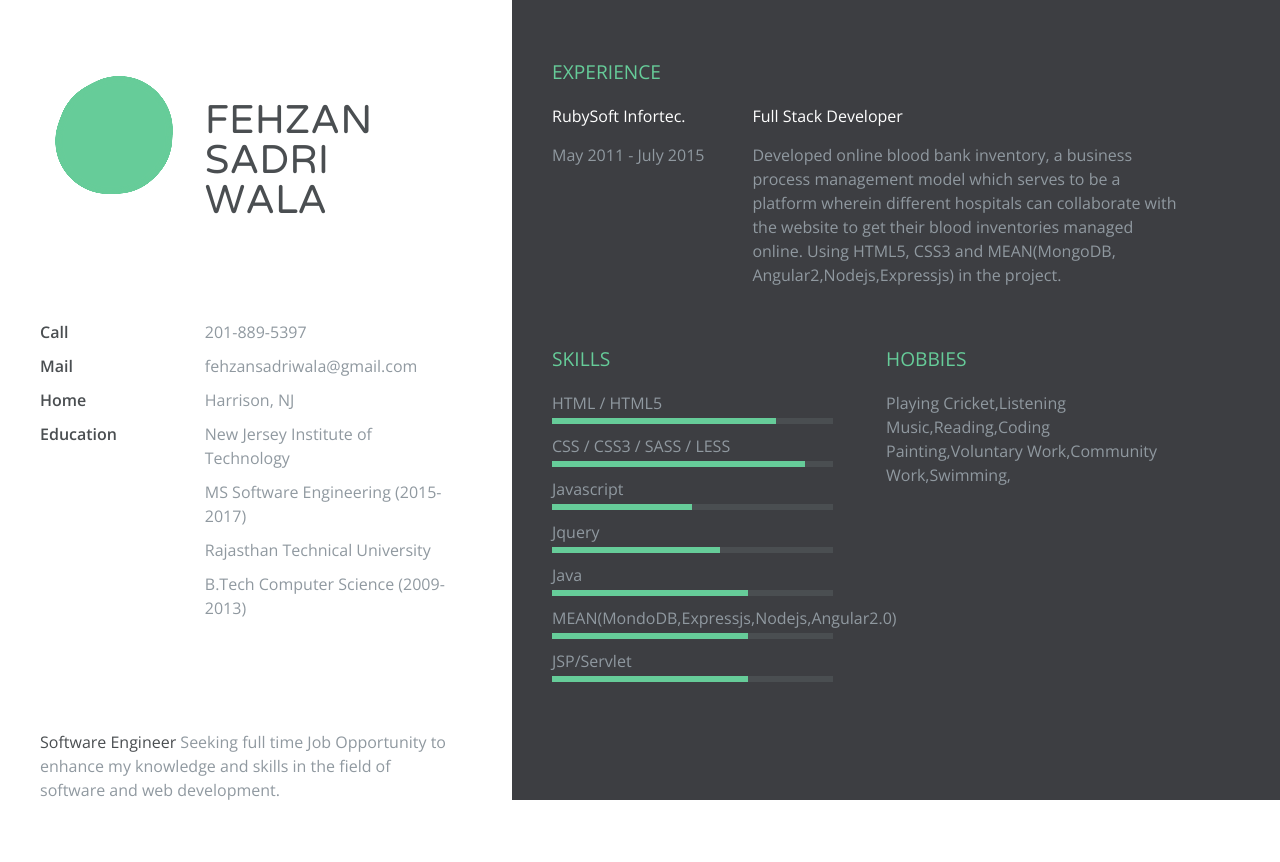
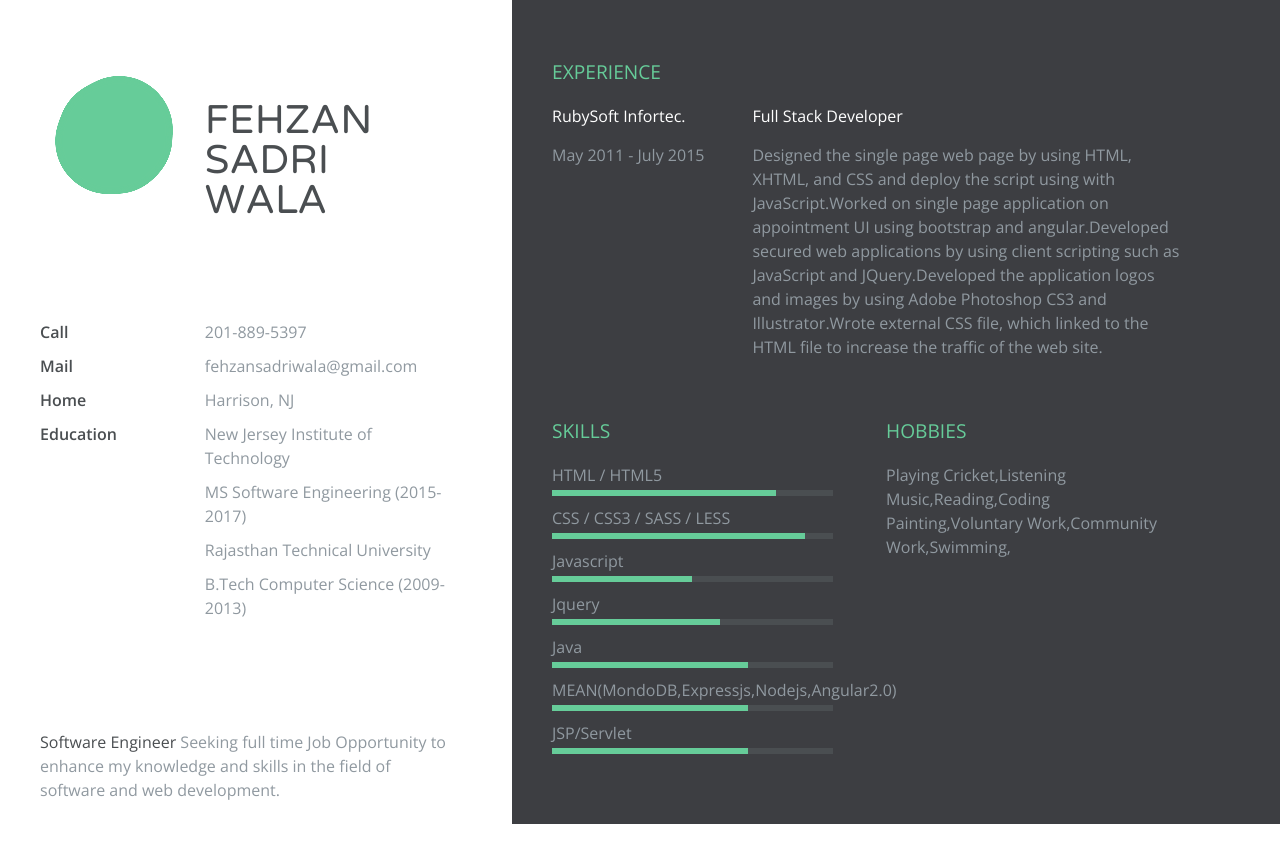
Before and after one commit to FehzanSadriWala/fehzansadriwala.github.io, a plain HTML site: page index.html in a window 1280 px wide. Drawn offline with nearby package versions, Linux system fonts and the light colour scheme; files that its build step writes are made by us from their sources.

Commit message:
new commit

```diff
--- a/index.html
+++ b/index.html
@@ -93,7 +93,7 @@
         <div class="job-wrapper clearfix">
         	<div class="experience-title">Full Stack Developer </div> <!-- JOB TITLE  -->
           <div class="company-description">
-          	<p>Developed online blood bank inventory, a business process management model which serves to be a platform wherein different hospitals can collaborate with the website to get their blood inventories managed online. Using HTML5, CSS3 and MEAN(MongoDB, Angular2,Nodejs,Expressjs) in the project.</p>  <!-- JOB DESCRIPTION  -->
+          	<p>Designed the single page web page by using HTML, XHTML, and CSS and deploy the script using with JavaScript.Worked on single page application on appointment UI using bootstrap and angular.Developed secured web applications by using client scripting such as JavaScript and JQuery.Developed the application logos and images by using Adobe Photoshop CS3 and Illustrator.Wrote external CSS file, which linked to the HTML file to increase the traffic of the web site.</p>  <!-- JOB DESCRIPTION  -->
           </div>
         </div>
 
```
